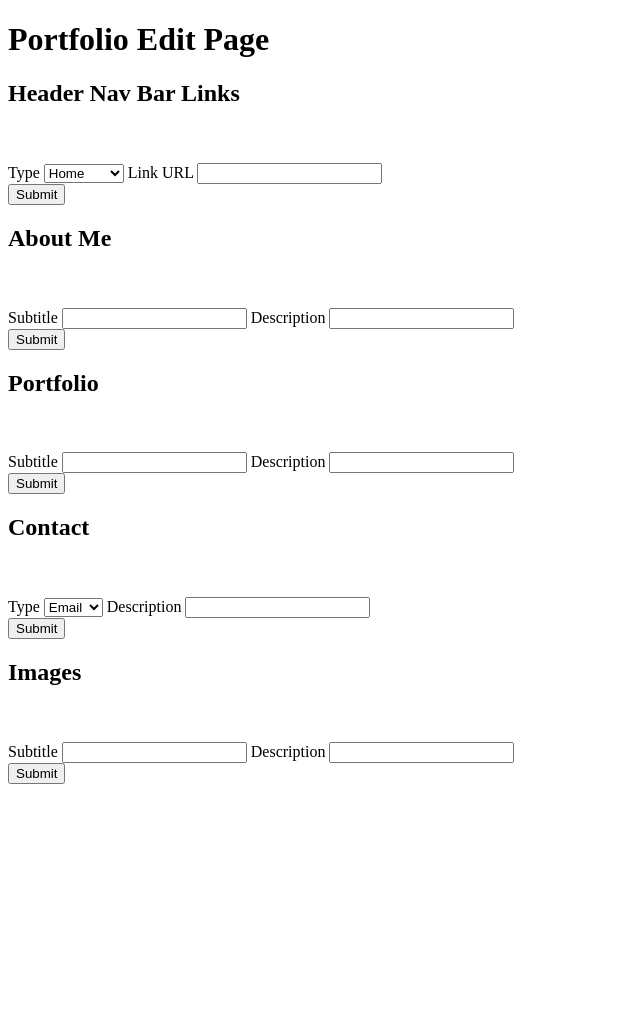
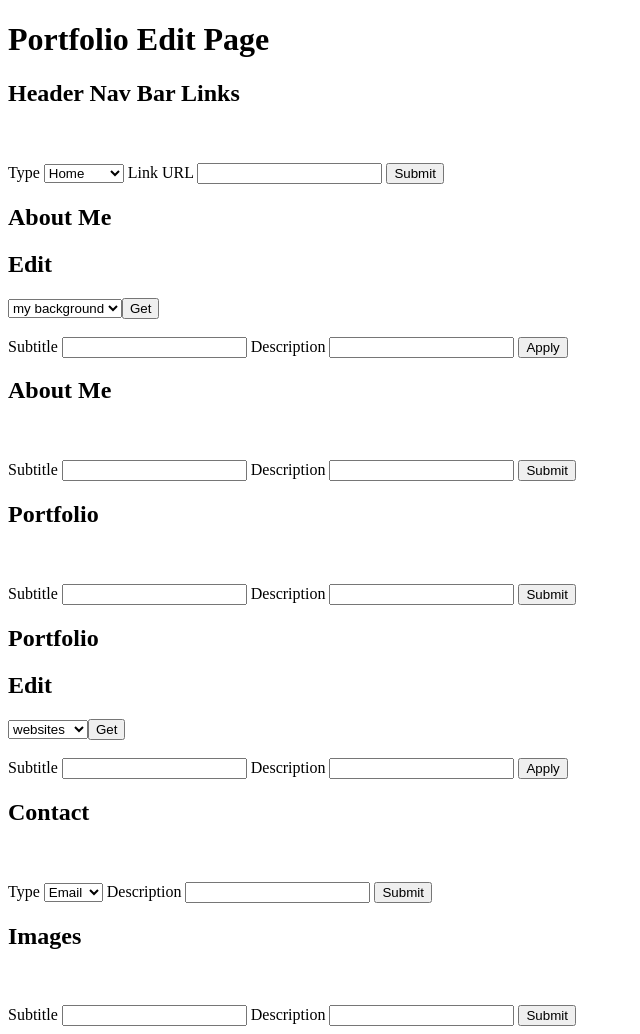
Before and after one commit to JamesCullen2/JamesPortfolio, a PHP site: page / in a window 1280 px wide. Shown: the whole page, without its empty margins (0-640 px from the left). Before the commit the page ends 784 px from the top, so only its background shows below. Run offline with PHP 8.4, Linux system fonts and the light colour scheme.

Commit message:
added edit sections to about me and portfolio sections, ready to pull from db

```diff
--- a/index.php
+++ b/index.php
@@ -1,4 +1,6 @@
 <?php
+
+require ('admin.php');
 
 ?>
 
@@ -23,22 +25,39 @@
         </select>
         <label for="link">Link URL</label>
         <input type="url" name="link url">
-        </form>
         <input type="submit">
     </form>
     </div>
 
     <div>
     <h2>About Me</h2>
-    <br><br>
+    <h2>Edit</h2>
+        <select name="subtitle">
+            <option value="my background">my background</option>
+            <option value="my skills">my skills</option>
+            <option value="my interests">my interests</option>
+            <input type="submit" value="Get">
+        </select>
+        <br><br>
         <form method="post" action="admin.php">
             <label for="subtitle">Subtitle</label>
             <input type="text" name="subtitle">
             <label for="description">Description</label>
             <input type="text" name="description">
+            <input type="submit" value="Apply">
+    </form>
+    </div>
+
+    <div>
+        <h2>About Me</h2>
+        <br><br>
+        <form method="post" action="admin.php">
+            <label for="subtitle">Subtitle</label>
+            <input type="text" name="subtitle">
+            <label for="description">Description</label>
+            <input type="text" name="description">
+            <input type="submit">
         </form>
-        <input type="submit">
-    </form>
     </div>
 
     <div>
@@ -49,8 +68,26 @@
         <input type="text" name="subtitle">
         <label for="description">Description</label>
         <input type="text" name="description">
+        <input type="submit">
     </form>
-    <input type="submit">
+    </div>
+
+    <div>
+        <h2>Portfolio</h2>
+        <h2>Edit</h2>
+        <select name="subtitle">
+            <option value="websites">websites</option>
+            <option value="web apps">web apps</option>
+            <input type="submit" value="Get">
+        </select>
+        <br><br>
+        <form method="post" action="admin.php">
+            <label for="subtitle">Subtitle</label>
+            <input type="text" name="subtitle">
+            <label for="description">Description</label>
+            <input type="text" name="description">
+            <input type="submit" value="Apply">
+        </form>
     </div>
 
     <div>
@@ -65,8 +102,8 @@
         </select>
         <label for="description">Description</label>
         <input type="text" name="description">
+    <input type="submit">
     </form>
-    <input type="submit">
     </div>
 
     <div>
@@ -77,8 +114,8 @@
         <input type="text" name="subtitle">
         <label for="description">Description</label>
         <input type="text" name="description">
+    <input type="submit">
     </form>
-    <input type="submit">
     </div>
 </body>
 </html>
```
